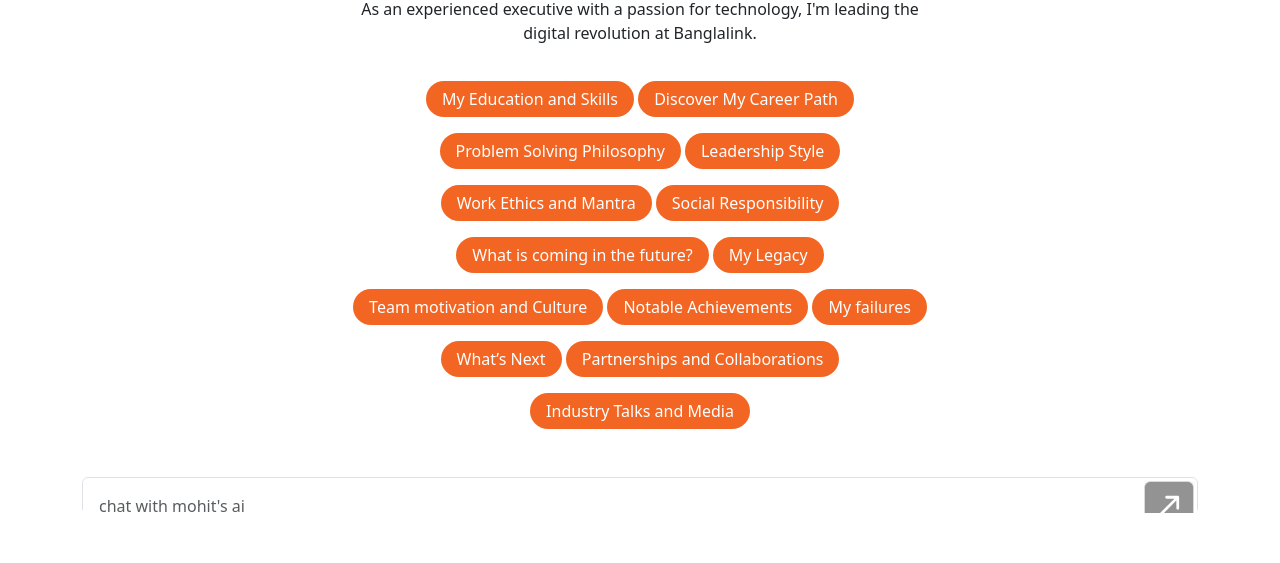
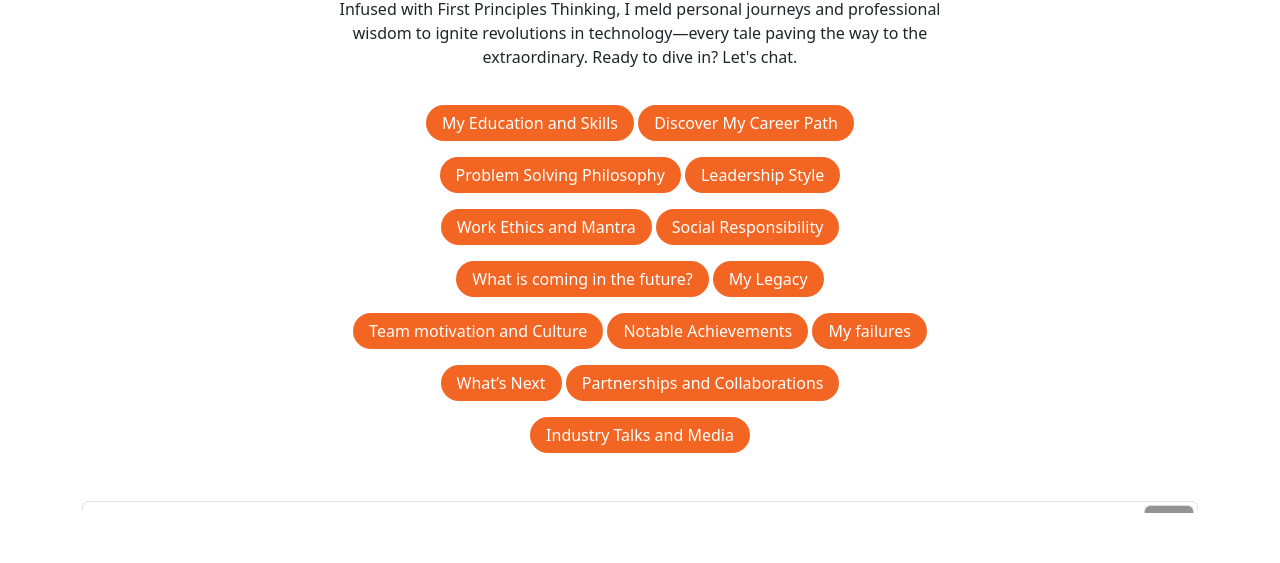
Before and after one commit to rzrokon/test1, a plain HTML site: page fe/index.html in a window 1280 px wide. Shown: the part 237-800 px from the top of the page. Drawn offline with Linux system fonts and the light colour scheme.

Commit message:
updated intro

```diff
--- a/fe/index.html
+++ b/fe/index.html
@@ -29,7 +29,7 @@
                                             class="card-img-top mb-3" alt="user" />
                                         <h1 class="card-title py-2">MohitKapoor.ai</h1>
                                         <p class="card-text">
-                                            As an experienced executive with a passion for technology, I'm leading the digital revolution at Banglalink.
+                                            Infused with First Principles Thinking, I meld personal journeys and professional wisdom to ignite revolutions in technology—every tale paving the way to the extraordinary. Ready to dive in? Let's chat.
                                         </p>
                                     </div>
                                 </div>
```
